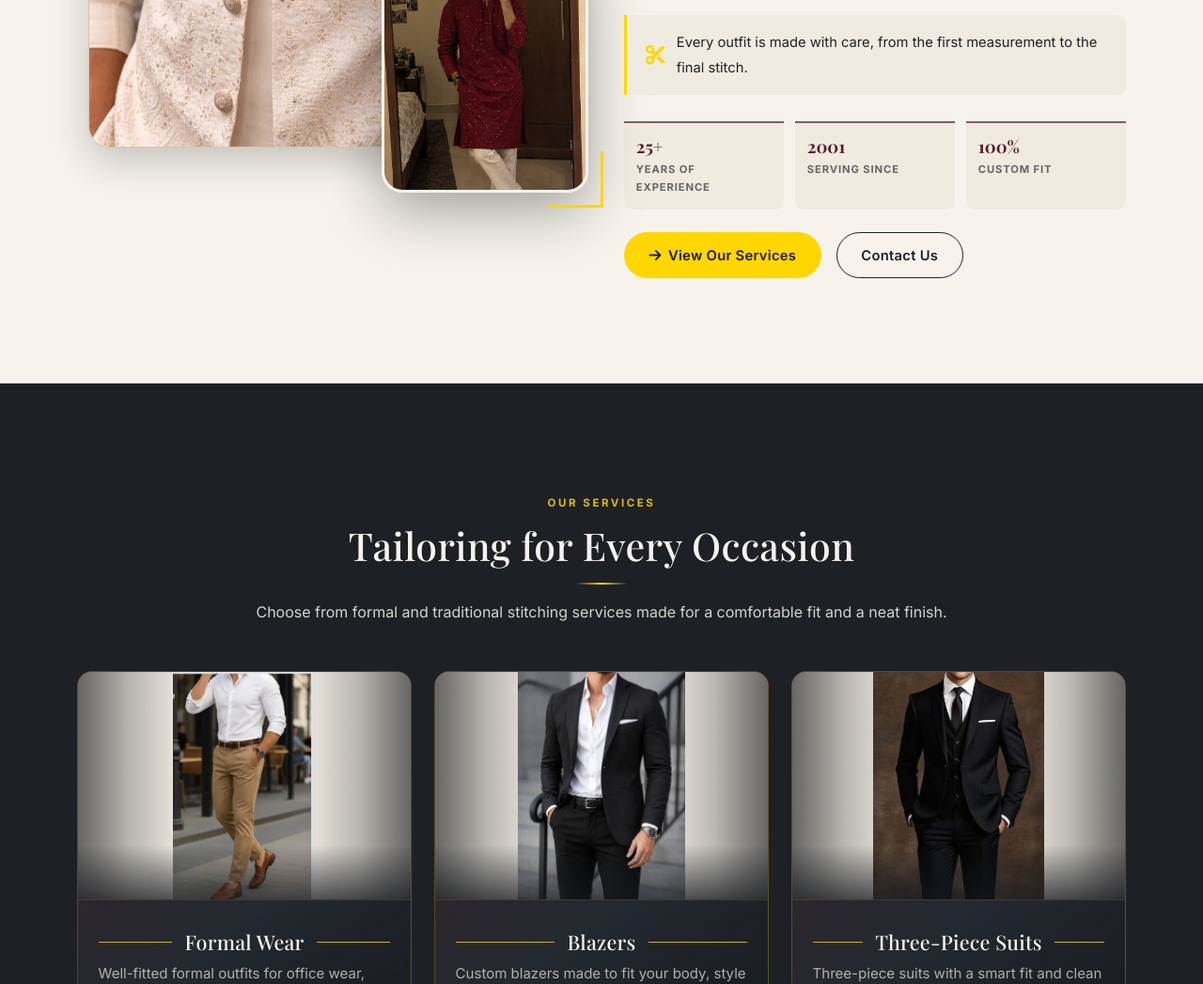
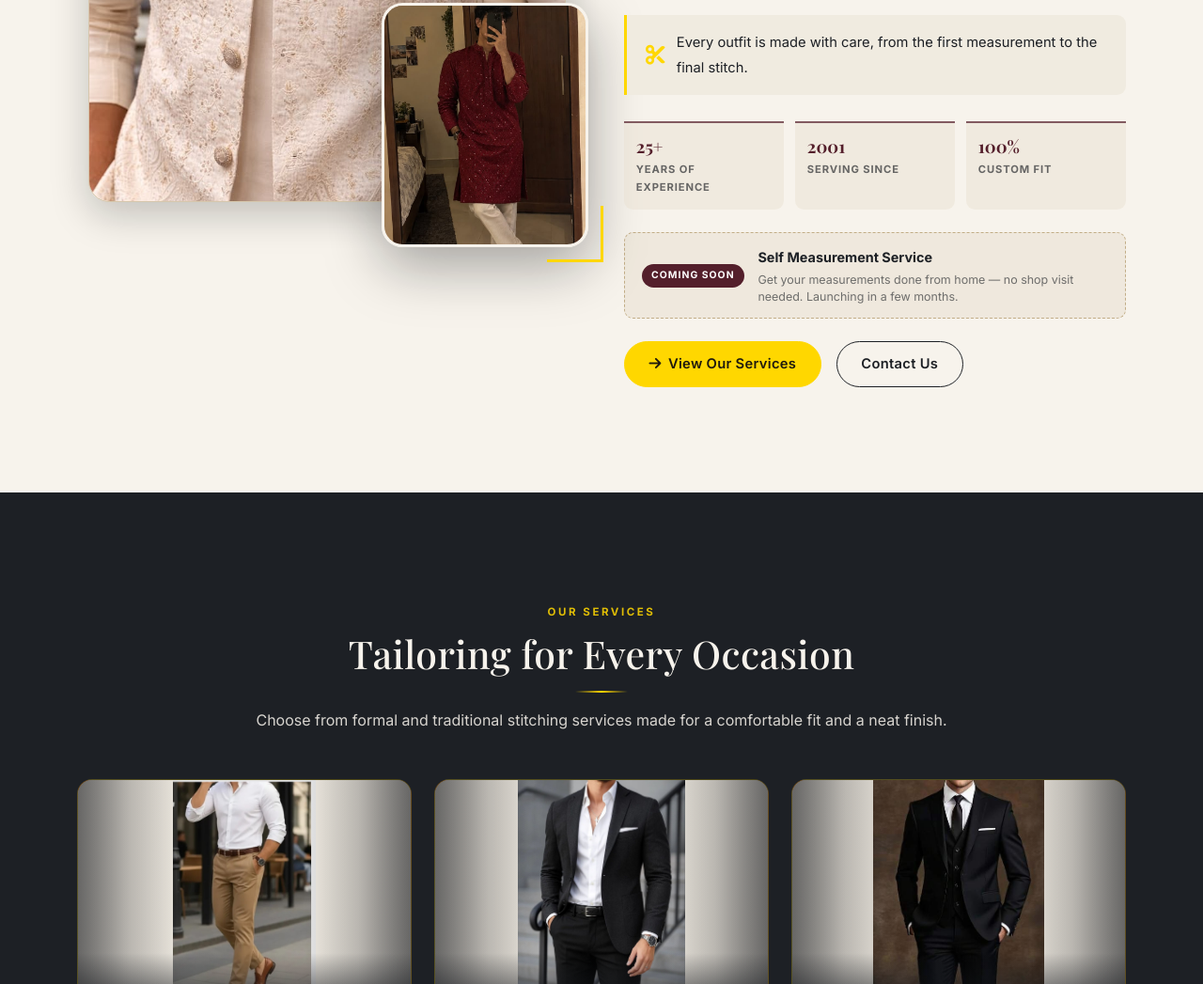
Before and after one commit to SomeshKoshti77/Shree_Shakti_Tailor, a plain HTML site: page index.html in a window 1280 px wide. Shown: the part 1493-2540 px from the top of the page at 94% size. Drawn offline with nearby package versions, Linux system fonts and the light colour scheme; a web font is replaced by a local one.

Commit message:
Add Self Measurement Service coming soon strip to About section

```diff
--- a/assets/css/style.css
+++ b/assets/css/style.css
@@ -825,6 +825,52 @@ img {
 }
 
 /* =========================================================
+   ABOUT — Coming Soon Strip
+   ========================================================= */
+.about-coming-soon {
+  display: flex;
+  align-items: center;
+  gap: 0.9rem;
+  margin-top: 1.5rem;
+  padding: 0.85rem 1.1rem;
+  background: rgba(139, 101, 29, 0.07);
+  border: 1px dashed rgba(139, 101, 29, 0.45);
+  border-radius: var(--radius-sm);
+}
+
+.about-cs-badge {
+  flex-shrink: 0;
+  display: inline-block;
+  padding: 0.22rem 0.65rem;
+  font-size: 0.65rem;
+  font-weight: 800;
+  letter-spacing: 0.1em;
+  text-transform: uppercase;
+  color: #fff;
+  background: var(--color-burgundy);
+  border-radius: 2rem;
+  white-space: nowrap;
+}
+
+.about-cs-text {
+  display: flex;
+  flex-direction: column;
+  gap: 0.15rem;
+}
+
+.about-cs-text strong {
+  font-size: 0.9rem;
+  color: var(--color-charcoal);
+  font-weight: 700;
+}
+
+.about-cs-text span {
+  font-size: 0.78rem;
+  color: rgba(29, 32, 37, 0.62);
+  line-height: 1.4;
+}
+
+/* =========================================================
    SERVICES SECTION
    ========================================================= */
 .service-card {
--- a/index.html
+++ b/index.html
@@ -234,6 +234,15 @@
                 <div class="about-trust-point">
                   <strong>100%</strong>
                   <span>Custom Fit</span>
+                </div>
+              </div>
+
+              <!-- Coming Soon: Self Measurement Service -->
+              <div class="about-coming-soon" aria-label="Coming Soon announcement">
+                <span class="about-cs-badge">Coming Soon</span>
+                <div class="about-cs-text">
+                  <strong>Self Measurement Service</strong>
+                  <span>Get your measurements done from home — no shop visit needed. Launching in a few months.</span>
                 </div>
               </div>
 
```
